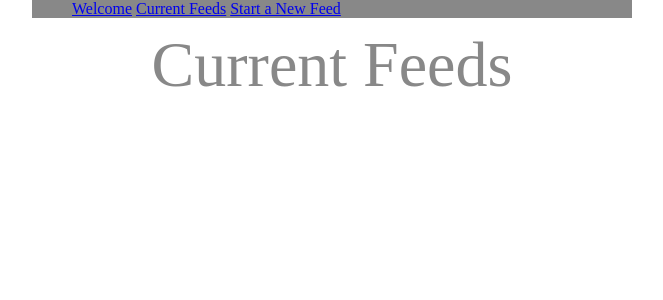
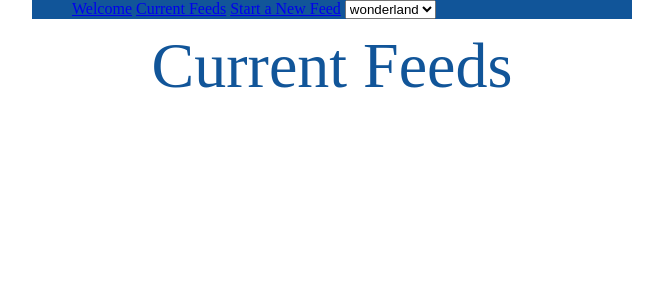
Before and after one commit to allanderek/blow-by-blow, a Flask app: page /current in a window 1280 px wide. Shown: the top 300 px of the page, without its empty margins (308-971 px from the left). Run offline with Flask 2, Linux system fonts and the light colour scheme; data that the repository does not hold is empty; some libraries are stand-ins or nearby versions.

Commit message:
Laid the ground work for allowing the site to be themed, only two themes currently which are both terrible, but at least the ground work is there for the themes to be written.

```diff
--- a/app/templates/base.html
+++ b/app/templates/base.html
@@ -1,10 +1,12 @@
 <!DOCTYPE html>
 <html>
-<head>
+  <head>
+
 <!-- following meta is needed by Persona -->
 <meta http-equiv="X-UA-Compatible" content="IE=Edge">
 <title>Blow-by-blow</title>
-<style>
+
+<style class="theme-agnostic">
 /* Make sure we use the more intuitive boxing model, though keep in
    mind this is IE8+
  */
@@ -25,13 +27,8 @@
 .page-title{
     text-align: center;
     font-size: 4em;
-    color: #888888;
     padding: 10px;
     padding-bottom: 15px;
-}
-
-#main_menu{
-    background-color: #888888;
 }
 
 #main_menu ul li{
@@ -46,6 +43,22 @@
 }
 
 </style>
+<style class="theme-style wonderland">
+.page-title{
+  color: #888888;
+}
+#main_menu{
+  background-color: #888888;
+}
+</style>
+<style class="theme-style wind-up">
+.page-title{
+  color: #115599;
+}
+#main_menu{
+  background-color: #115599;
+}
+</style>
 {% block page_css %}
 {% endblock %}
 </head>
@@ -56,6 +69,8 @@
         <li><a href="{{ url_for('frontpage') }}">Welcome</a></li>
         <li><a href="{{ url_for('current_feeds')}}">Current Feeds</a></li>
         <li><a href="{{url_for('start_feed')}}">Start a New Feed</a></li>
+        <select id="theme-selector" onchange="switch_theme(this.selectedIndex);">
+        </select>
     </ul>
 </div>
 
@@ -71,6 +86,29 @@
 
 {% block content %}
 {% endblock %}
+
+<script src="http://ajax.googleapis.com/ajax/libs/jquery/1.7.1/jquery.min.js"></script>
+<script>
+  var theme_names = ["wonderland", "wind-up"];
+  function switch_theme(theme_index){
+    for (i = 0; i < theme_names.length; i++) {
+      theme_name = theme_names[i];
+      var css_selector = '.theme-style.' + theme_name;
+      $(css_selector).attr("disabled", !(i == theme_index));
+    }
+  }
+
+jQuery(document).ready(function(){
+  var select = document.getElementById('theme-selector');
+  for(i = 0; i < theme_names.length; i++){
+    var option = document.createElement('option');
+    var text_node = document.createTextNode(theme_names[i]);
+    option.appendChild(text_node);
+    select.appendChild(option);
+  }
+  switch_theme(0);
+})
+</script>
 {% block page_scripts %}
 {% endblock %}
 </body>
```
Also changed, not shown: app/templates/view_feed.html (+65 -51 lines).
